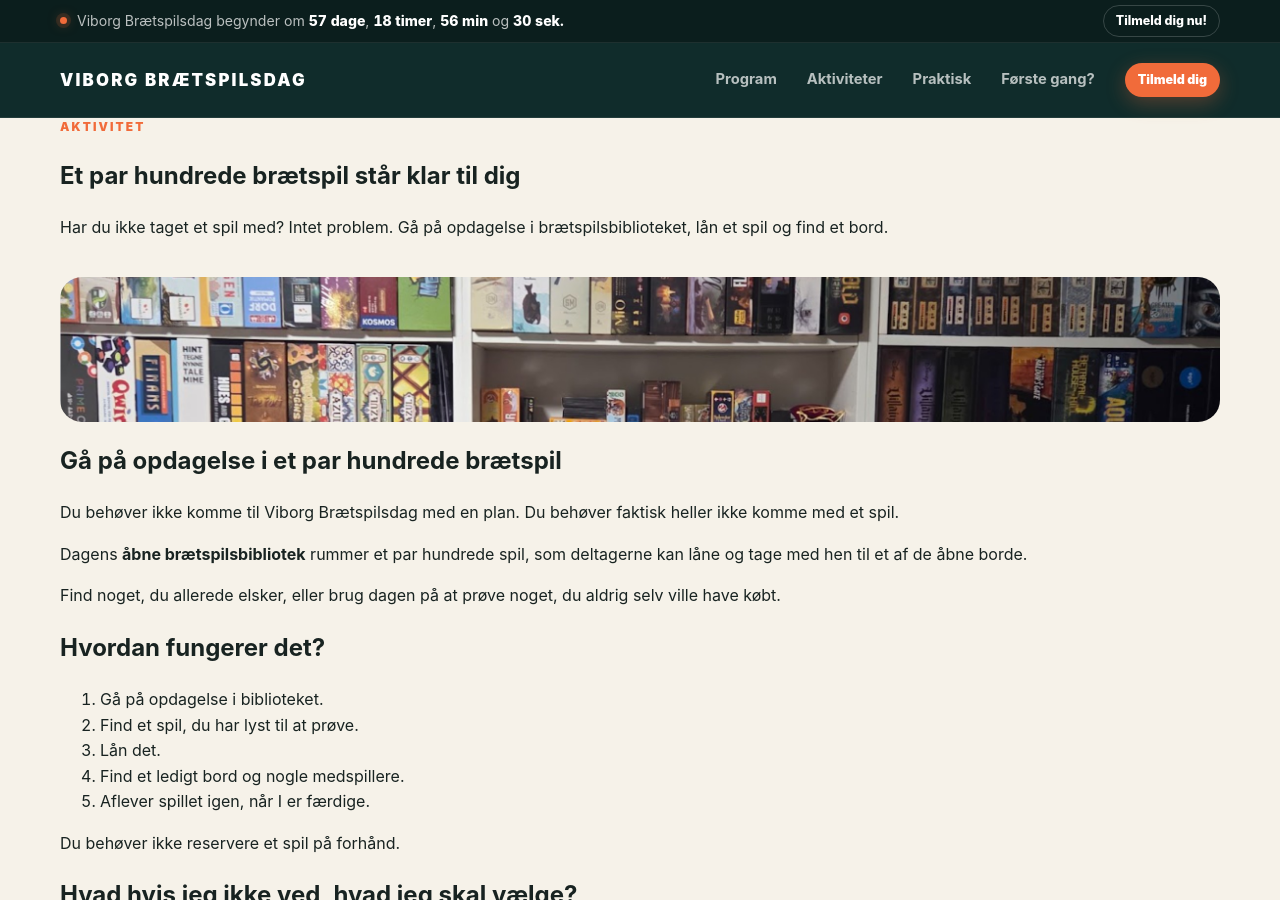
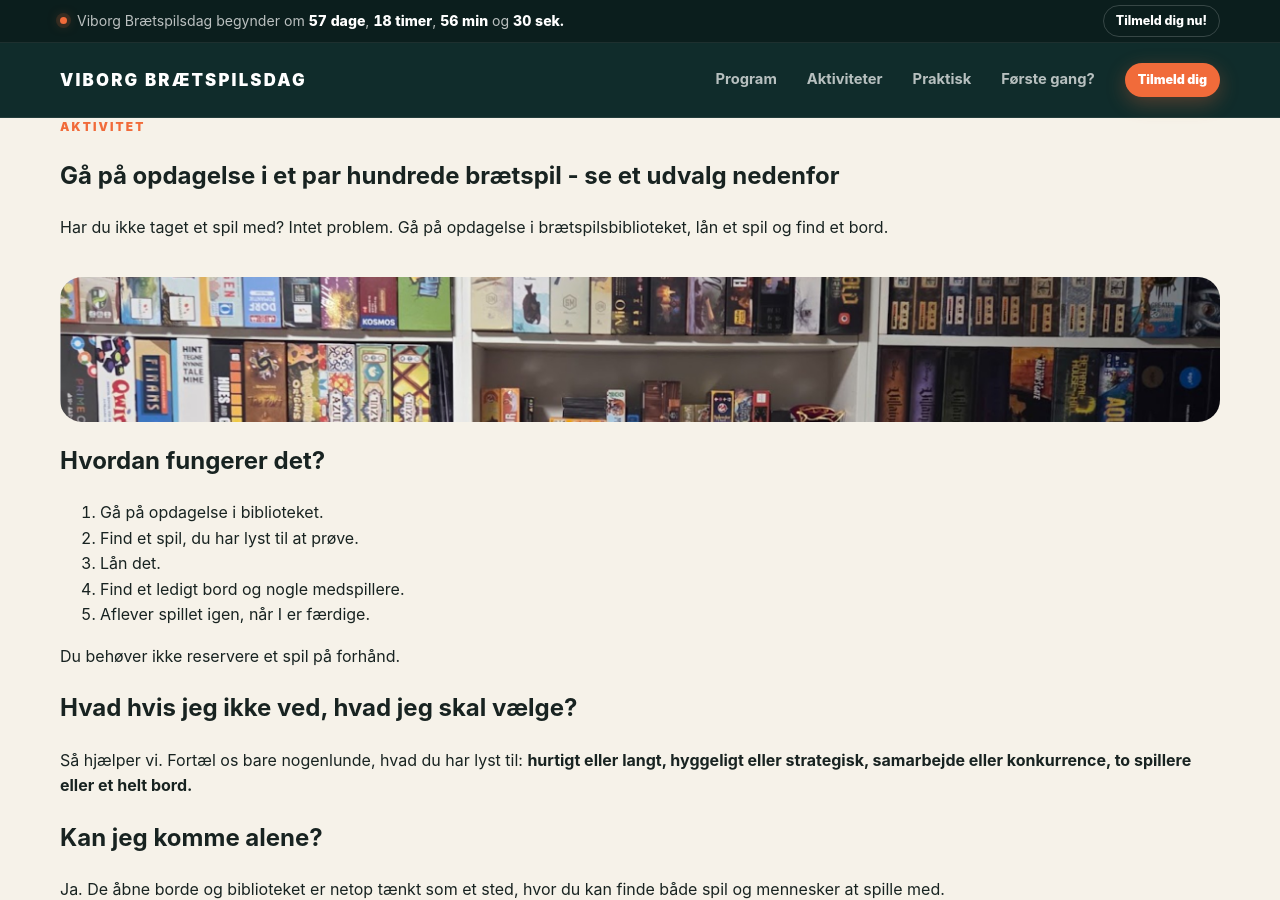
Before and after one commit to Andrejao/spilex, a Jekyll site: the page built from _posts/2026-09-15-aabent-braetspilsbibliotek.md, in a window 1280 px wide and 900 px high. Built offline with Jekyll 4.4.1, drawn with Linux system fonts in a browser that asks for light colours.

Commit message:
Update 2026-09-15-aabent-braetspilsbibliotek.md

```diff
--- a/_posts/2026-09-15-aabent-braetspilsbibliotek.md
+++ b/_posts/2026-09-15-aabent-braetspilsbibliotek.md
@@ -1,6 +1,6 @@
 ---
 layout: post
-title: "Et par hundrede brætspil står klar til dig"
+title: "Gå på opdagelse i et par hundrede brætspil - se et udvalg nedenfor"
 date: 2026-09-15
 type: aktivitet
 permalink: /nyheder/braetspilsbibliotek/
@@ -10,14 +10,6 @@ teaser: "Har du ikke taget et spil med? Intet problem. Gå på opdagelse i bræt
 kategori: "Åben aktivitet"
 tid: "Hele dagen"
 ---
-
-## Gå på opdagelse i et par hundrede brætspil
-
-Du behøver ikke komme til Viborg Brætspilsdag med en plan. Du behøver faktisk heller ikke komme med et spil.
-
-Dagens **åbne brætspilsbibliotek** rummer et par hundrede spil, som deltagerne kan låne og tage med hen til et af de åbne borde.
-
-Find noget, du allerede elsker, eller brug dagen på at prøve noget, du aldrig selv ville have købt.
 
 ## Hvordan fungerer det?
 
```
